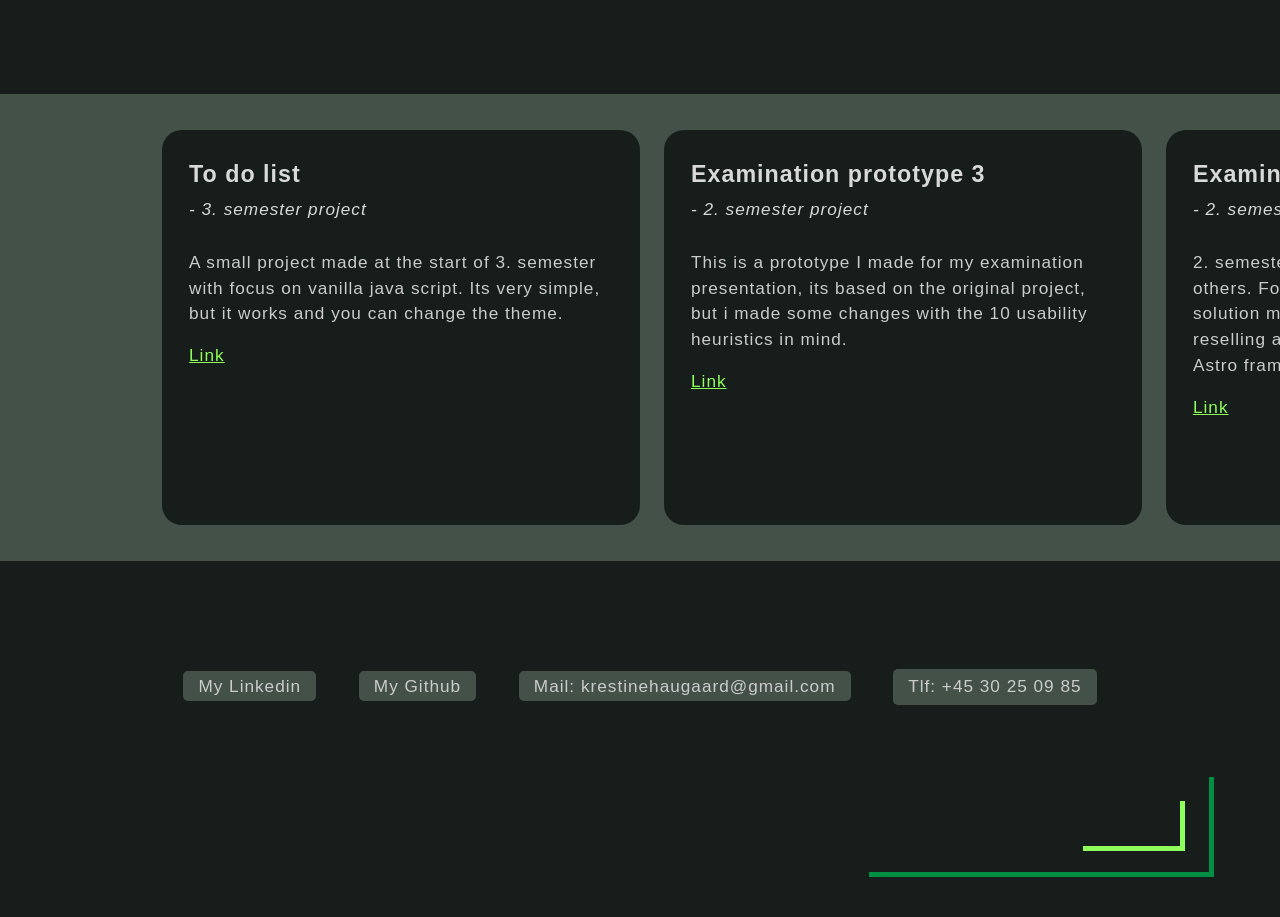
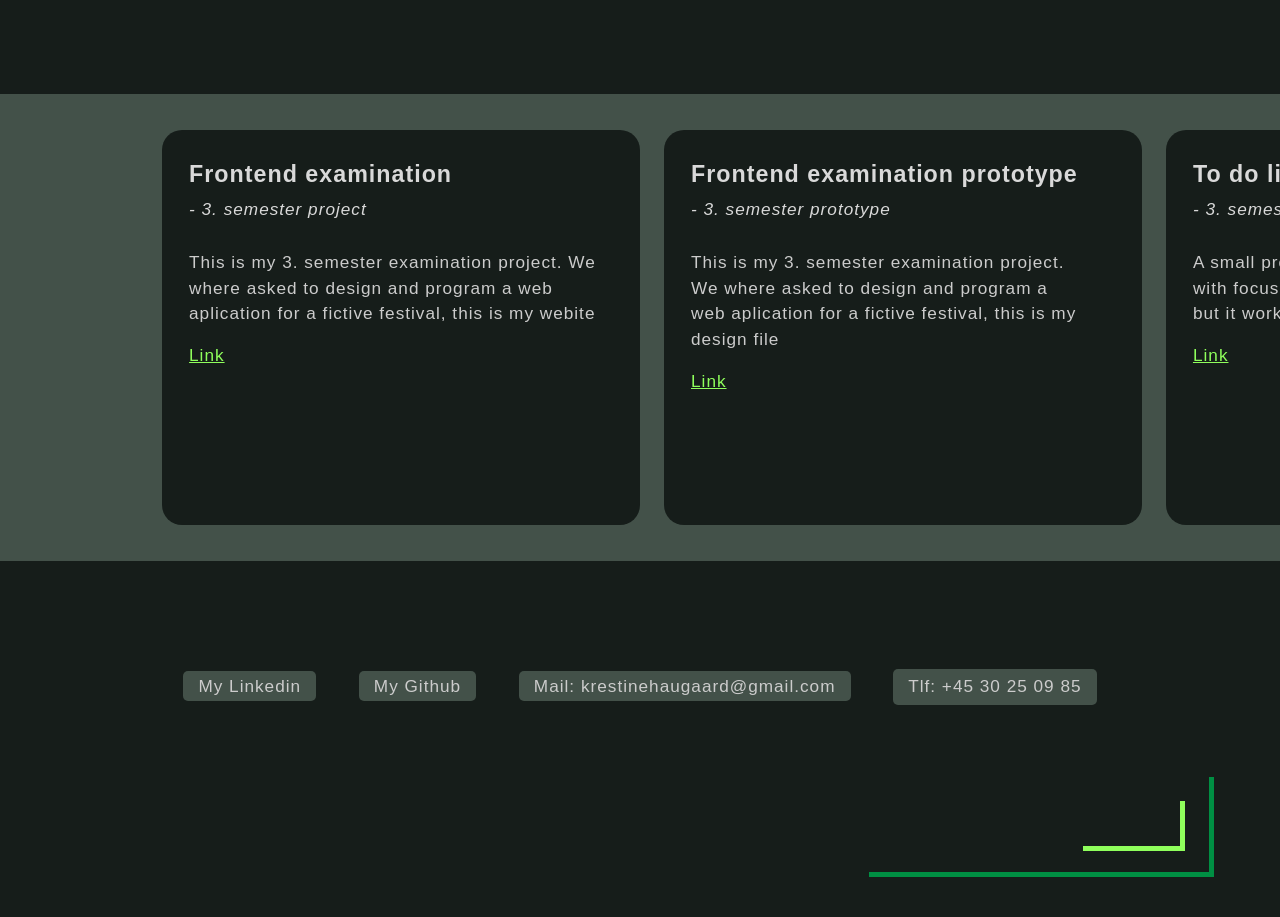
Before and after one commit to krestineHaugaard/cv_onepage, a Next.js app: page / in a window 1280 px wide. Shown: the part 1200-2117 px from the top of the page. Built offline with nearby package versions, Linux system fonts and the light colour scheme.

Commit message:
card update

```diff
--- a/src/components/CardShelf.jsx
+++ b/src/components/CardShelf.jsx
@@ -4,6 +4,18 @@ import CardForCardShelf from "./CardForCardShelf";
 export default function CardShelf() {
   return (
     <section className={`${styles.shelf} full-width`}>
+      <CardForCardShelf
+        title="Frontend examination"
+        semester="3. semester project"
+        text="This is my 3. semester examination project. We where asked to design and program a web aplication for a fictive festival, this is my webite"
+        link="https://3-semester-eksamen-foofest.vercel.app/"
+      />
+      <CardForCardShelf
+        title="Frontend examination prototype"
+        semester="3. semester prototype"
+        text="This is my 3. semester examination project. We where asked to design and program a web aplication for a fictive festival, this is my design file"
+        link="https://www.figma.com/design/G45yYC5bkl7R3gDXtJiicj/Design-fil?node-id=1-2&t=X2ctyqjEn3YQ2PF8-1"
+      />
       <CardForCardShelf
         title="To do list"
         semester="3. semester project"
```
